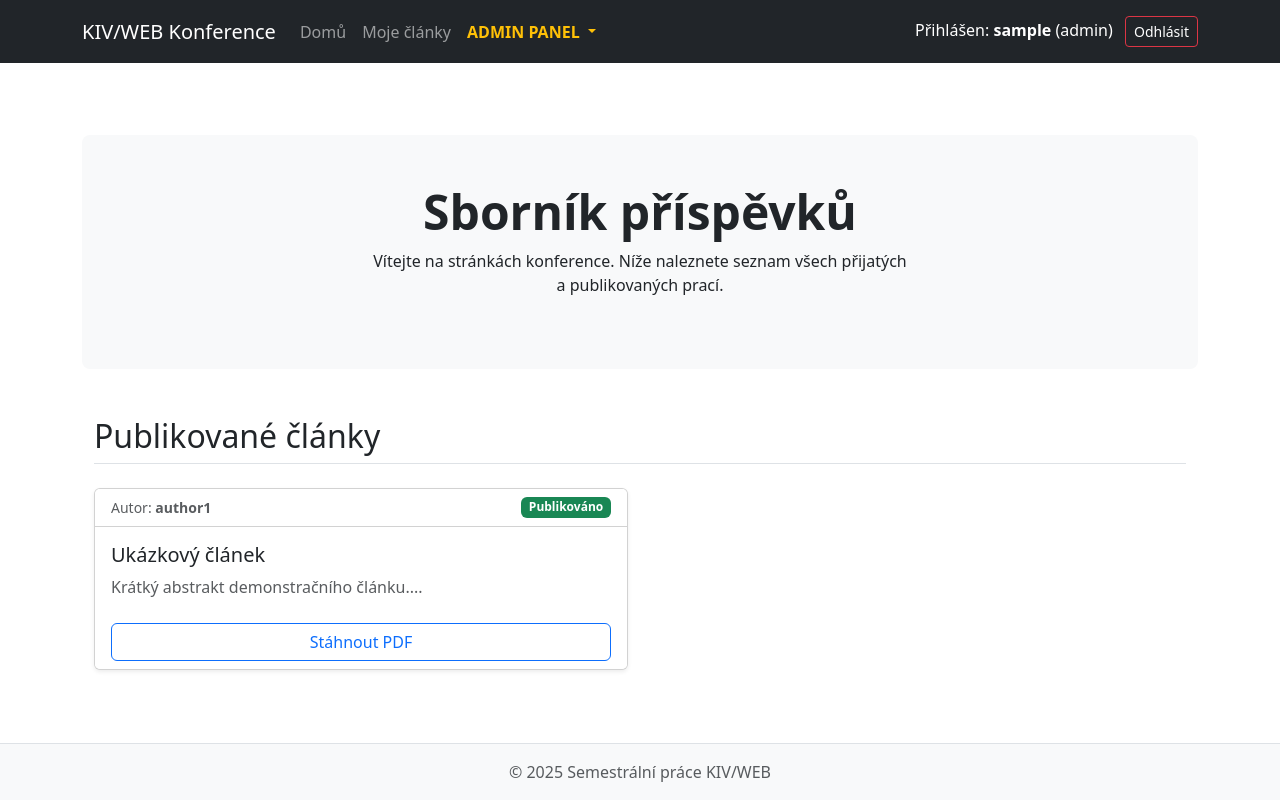
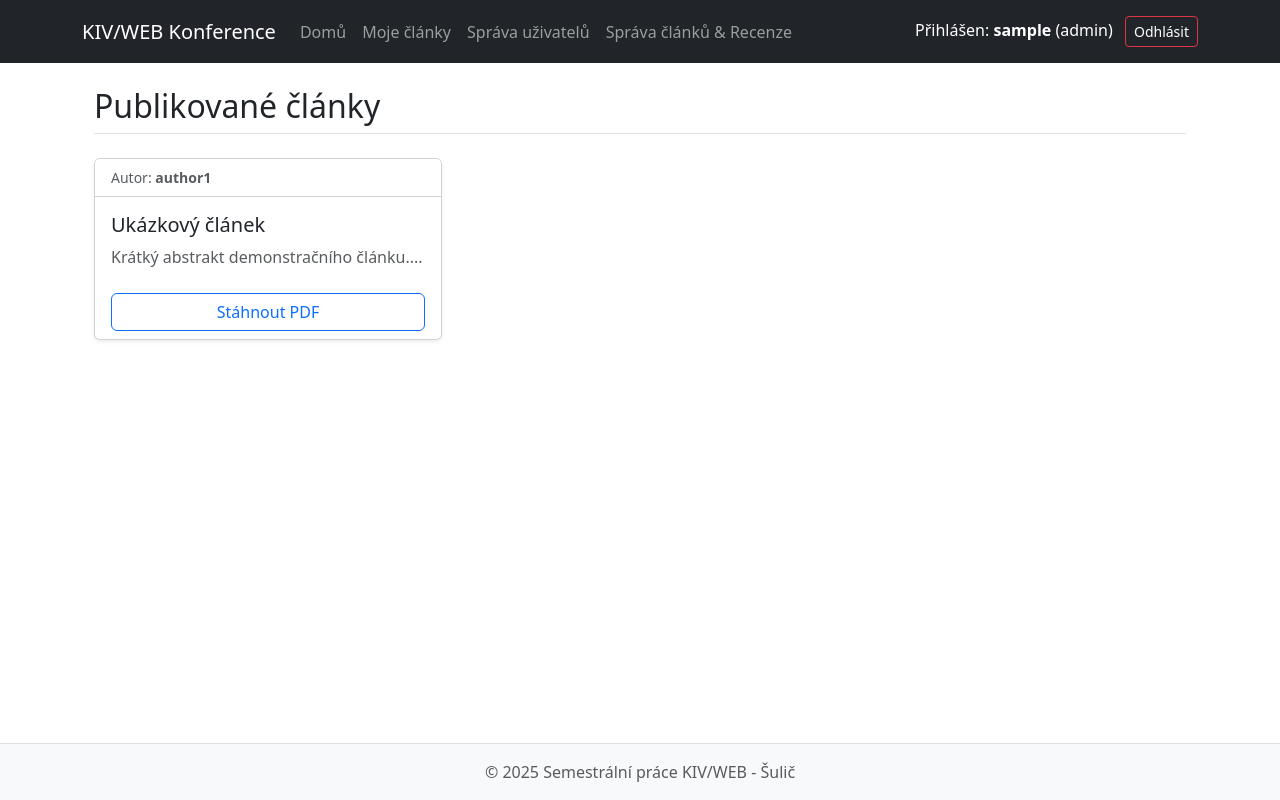
Before and after one commit to MatejSulic/web_sem_sulic, a PHP site: page / in a window 1280 px wide. Run offline with PHP 8.4, Linux system fonts and the light colour scheme; the visitor is signed in with stand-in values (Sample User, id 1); data comes from the database, SQL or seed files in the repository.

Commit message:
Funkcionalita vypada hotova

```diff
--- a/app/Controllers/AdminController.php
+++ b/app/Controllers/AdminController.php
@@ -90,7 +90,7 @@ class AdminController extends Controller {
 
             $reviewModel->assignReviewer($articleId, $reviewerId);
 
-            header("Location: index.php?page=admin-assignments&msg=assigned");
+            header("Location: index.php?page=admin-articles");
             exit;
         }
     }
--- a/app/Controllers/ArticleController.php
+++ b/app/Controllers/ArticleController.php
@@ -68,7 +68,7 @@ class ArticleController extends Controller {
                         $model = new ArticleModel($db);
 
                         if ($model->create($title, $abstract, $newFileName, $authorId)) {
-                            header("Location: index.php?page=articles"); // Přesměrování na seznam
+                            header("Location: index.php?page=my-articles");
                             exit;
                         } else {
                             $data['error'] = "Chyba při ukládání do DB.";
--- a/app/Views/admin_article_detail.phtml
+++ b/app/Views/admin_article_detail.phtml
@@ -42,10 +42,8 @@
         </div>
     <?php endif; ?>
 
-    <div class="card mt-4 border-warning">
+    <div class="card mt-4">
         <div class="card-body text-center">
-            <h4>Rozhodnutí o publikaci</h4>
-            <p>Změnou stavu na <strong>accepted</strong> bude článek veřejně viditelný.</p>
 
             <form action="index.php?page=admin-status" method="post" class="d-inline-block">
                 <input type="hidden" name="article_id" value="<?= $article->id ?>">
--- a/app/Views/admin_articles_dashboard.phtml
+++ b/app/Views/admin_articles_dashboard.phtml
@@ -70,7 +70,7 @@
                                             <option value="<?= $rev->id ?>"><?= htmlspecialchars($rev->username) ?></option>
                                         <?php endforeach; ?>
                                     </select>
-                                    <button type="submit" class="btn btn-sm btn-outline-secondary">OK</button>
+                                    <button type="submit" class="btn btn-sm btn-outline-secondary">Přidat</button>
                                 </form>
                             <?php endif; ?>
                         </td>
--- a/app/Views/home.phtml
+++ b/app/Views/home.phtml
@@ -1,9 +1,4 @@
-<div class="px-4 py-5 my-5 text-center bg-light rounded-3">
-    <h1 class="display-5 fw-bold">Sborník příspěvků</h1>
-    <p class="col-lg-6 mx-auto mb-4">
-        Vítejte na stránkách konference. Níže naleznete seznam všech přijatých a publikovaných prací.
-    </p>
-</div>
+
 
 <div class="container">
     <h2 class="mb-4 pb-2 border-bottom">Publikované články</h2>
@@ -13,11 +8,10 @@
     <?php else: ?>
         <div class="row">
             <?php foreach ($articles as $article): ?>
-            <div class="col-md-6 mb-4">
+            <div class="col-md-4 mb-4">
                 <div class="card h-100 shadow-sm">
                     <div class="card-header bg-white d-flex justify-content-between align-items-center">
                         <small class="text-muted">Autor: <strong><?= htmlspecialchars($article->author_name) ?></strong></small>
-                        <span class="badge bg-success">Publikováno</span>
                     </div>
                     <div class="card-body">
                         <h5 class="card-title"><?= htmlspecialchars($article->title) ?></h5>
--- a/app/Views/layouts/footer.phtml
+++ b/app/Views/layouts/footer.phtml
@@ -1,7 +1,7 @@
 </div>
 <footer class="footer mt-auto py-3 bg-light text-center border-top">
   <div class="container">
-    <span class="text-muted">&copy; 2025 Semestrální práce KIV/WEB</span>
+    <span class="text-muted">&copy; 2025 Semestrální práce KIV/WEB - Šulič</span>
   </div>
 </footer>
 
--- a/app/Views/layouts/header.phtml
+++ b/app/Views/layouts/header.phtml
@@ -24,20 +24,13 @@
         </li>
 
         <?php if (isset($_SESSION['role']) && $_SESSION['role'] === 'admin'): ?>
-            <li class="nav-item dropdown">
-                <a class="nav-link dropdown-toggle text-warning fw-bold" href="#" data-bs-toggle="dropdown">
-                    ADMIN PANEL
-                </a>
-                <ul class="dropdown-menu dropdown-menu-dark">
-                    <li><h6 class="dropdown-header">Uživatelé</h6></li>
-                    <li><a class="dropdown-item" href="index.php?page=admin-users">👤 Správa uživatelů</a></li>
+            <li class="nav-item">
+              <a class="nav-link" href="index.php?page=admin-users">Správa uživatelů </a>
+            </li>
+            <li class="nav-item">
+              <a class="nav-link" href="index.php?page=admin-articles">Správa článků & Recenze</a>
+            </li>
 
-                    <li><hr class="dropdown-divider"></li>
-
-                    <li><h6 class="dropdown-header">Konference</h6></li>
-                    <li><a class="dropdown-item" href="index.php?page=admin-articles">📄 Správa článků & Recenze</a></li>
-                </ul>
-            </li>
         <?php endif; ?>
 
 
@@ -56,7 +49,7 @@
             <a href="index.php?page=logout" class="btn btn-sm btn-outline-danger">Odhlásit</a>
         <?php else: ?>
             <a href="index.php?page=login" class="btn btn-sm btn-outline-light">Přihlásit se</a>
-            <a href="index.php?page=register" class="btn btn-sm btn-light">Registrace</a>
+            <a href="index.php?page=register" class="btn btn-sm btn-outline-light">Registrace</a>
         <?php endif; ?>
       </span>
     </div>
```
Also changed, not shown: app/Views/admin_assignments.phtml (deleted, +0 -56 lines), docs/Documentation.md (+0 -7 lines), 3 other files.
